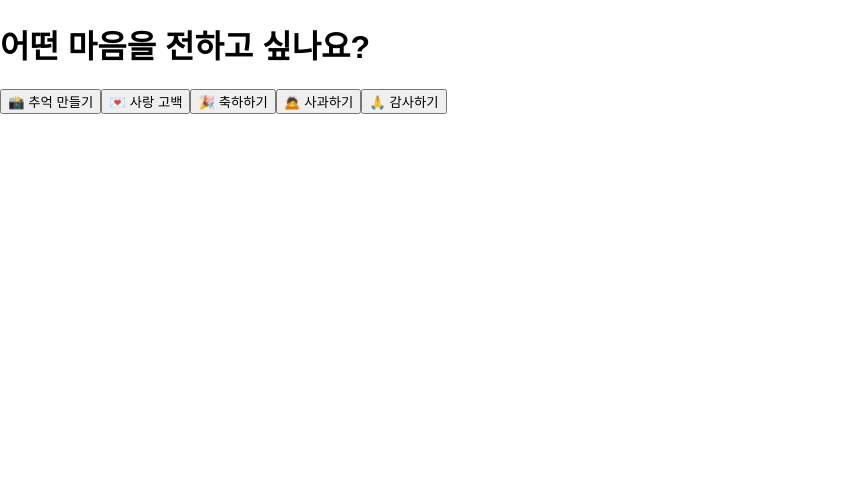
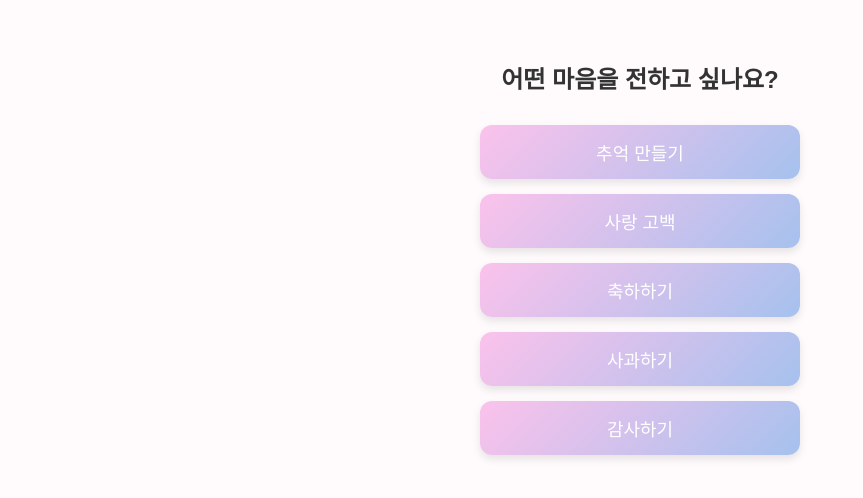
Before and after one commit to xeon-243859/ppongtok-app, a React (Vite) app: page /select-category in a window 1280 px wide. Shown: the top 498 px of the page, without its empty margins (0-863 px from the left). Built offline with nearby package versions, Linux system fonts and the light colour scheme.

Commit message:
💖 카테고리 선택 페이지 UI 업데이트

```diff
--- /dev/null
+++ b/src/pages/CategorySelectPage.css
@@ -0,0 +1,41 @@
+.category-page {
+  display: flex;
+  flex-direction: column;
+  align-items: center;
+  padding: 40px 20px;
+  min-height: 100vh;
+  background-color: #fffafc;
+}
+
+.category-title {
+  font-size: 24px;
+  font-weight: 600;
+  margin-bottom: 30px;
+  color: #333;
+  text-align: center;
+}
+
+.category-buttons {
+  display: flex;
+  flex-direction: column;
+  gap: 15px;
+  width: 100%;
+  max-width: 320px;
+}
+
+.category-button {
+  padding: 14px 20px;
+  font-size: 18px;
+  border: none;
+  border-radius: 12px;
+  background: linear-gradient(135deg, #fbc2eb 0%, #a6c1ee 100%);
+  color: #fff;
+  cursor: pointer;
+  box-shadow: 0 4px 8px rgba(0,0,0,0.1);
+  transition: all 0.2s ease;
+}
+
+.category-button:hover {
+  transform: scale(1.03);
+  opacity: 0.9;
+}
--- a/src/pages/CategorySelectPage.jsx
+++ b/src/pages/CategorySelectPage.jsx
@@ -1,34 +1,32 @@
 import React from "react";
 import { useNavigate } from "react-router-dom";
+import "./CategorySelectPage.css";
 
 const categories = [
-  { id: "memory", label: "📸 추억 만들기" },
-  { id: "confess", label: "💌 사랑 고백" },
-  { id: "celebrate", label: "🎉 축하하기" },
-  { id: "apology", label: "🙇 사과하기" },
-  { id: "thanks", label: "🙏 감사하기" }
+  { label: "추억 만들기", value: "memory" },
+  { label: "사랑 고백", value: "love" },
+  { label: "축하하기", value: "celebrate" },
+  { label: "사과하기", value: "apology" },
+  { label: "감사하기", value: "thanks" },
 ];
 
-export default function CategorySelectPage() {
+const CategorySelectPage = () => {
   const navigate = useNavigate();
 
-  const handleSelect = (categoryId) => {
-    localStorage.setItem("selectedCategory", categoryId);
+  const handleSelect = (value) => {
+    localStorage.setItem("selected-category", value);
     navigate("/write/message");
   };
 
   return (
-    <div className="min-h-screen bg-pink-50 flex flex-col items-center justify-center px-6 py-12">
-      <h1 className="text-3xl font-bold text-rose-500 mb-10 text-center">
-        어떤 마음을 전하고 싶나요?
-      </h1>
-
-      <div className="flex flex-col gap-4 w-full max-w-xs">
+    <div className="category-page">
+      <h2 className="category-title">어떤 마음을 전하고 싶나요?</h2>
+      <div className="category-buttons">
         {categories.map((cat) => (
           <button
-            key={cat.id}
-            onClick={() => handleSelect(cat.id)}
-            className="w-full bg-white text-gray-800 text-lg font-semibold py-4 px-6 rounded-xl shadow-md hover:bg-rose-100 transition"
+            key={cat.value}
+            className="category-button"
+            onClick={() => handleSelect(cat.value)}
           >
             {cat.label}
           </button>
@@ -36,4 +34,6 @@ export default function CategorySelectPage() {
       </div>
     </div>
   );
-}
+};
+
+export default CategorySelectPage;
```
